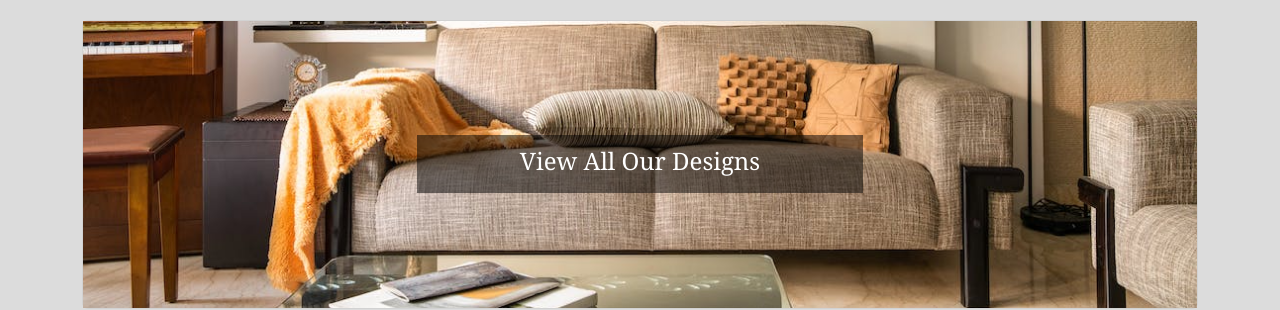
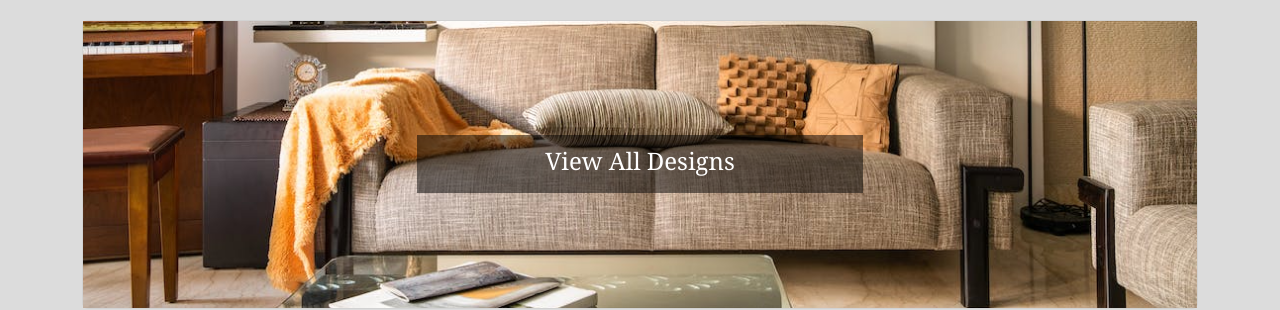
Before and after one commit to CalebCoughenour/Design-Specialists, a React (Create React App) app: page /accessories in a window 1280 px wide. Shown: the part 1334-1644 px from the top of the page. Built offline with nearby package versions, Linux system fonts and the light colour scheme.

Commit message:
remove img path

```diff
--- a/src/components/AdvertLinkSection/AdvertLinkSection.js
+++ b/src/components/AdvertLinkSection/AdvertLinkSection.js
@@ -6,7 +6,7 @@ import photo from '../../images/couch-banner.webp';
 import Aos from 'aos';
 import 'aos/dist/aos.css';
 
-const AdvertLinkSection = ({advertAlt, advertHeading, bannerText, advertImg}) => {
+const AdvertLinkSection = ({ advertAlt, advertHeading, bannerText }) => {
 
   useEffect(() => {
     Aos.init({ duration: 1000 });
--- a/src/pages/Accessories/Data.js
+++ b/src/pages/Accessories/Data.js
@@ -29,6 +29,5 @@ export const accessoriesOptionSectionObj = {
 export const advertLinkObj = {
   advertAlt: 'A banner displaying a couch',
   advertHeading: 'Choose From Our Carefully Selected Designs',
-  bannerText: 'View All Our Designs',
-  advertImg: 'src/images/couch-banner.webp'
+  bannerText: 'View All Designs',
 };
--- a/src/pages/HomePage/Data.js
+++ b/src/pages/HomePage/Data.js
@@ -22,6 +22,5 @@ export const homeCardObjOne = {
 export const advertLinkObj = {
   advertAlt: 'A banner displaying a couch',
   advertHeading: 'Choose From Our Carefully Selected Designs',
-  bannerText: 'View All Our Designs',
-  advertImg: 'src/images/couch-banner.webp'
+  bannerText: 'View All Designs'
 };
--- a/src/pages/Sets/Data.js
+++ b/src/pages/Sets/Data.js
@@ -29,6 +29,5 @@ export const setsOptionSectionObj = {
 export const advertLinkObj = {
   advertAlt: 'A banner displaying a couch',
   advertHeading: 'Choose From Our Carefully Selected Designs',
-  bannerText: 'View All Our Designs',
-  advertImg: 'src/images/couch-banner.webp'
+  bannerText: 'View All Designs'
 };
```
